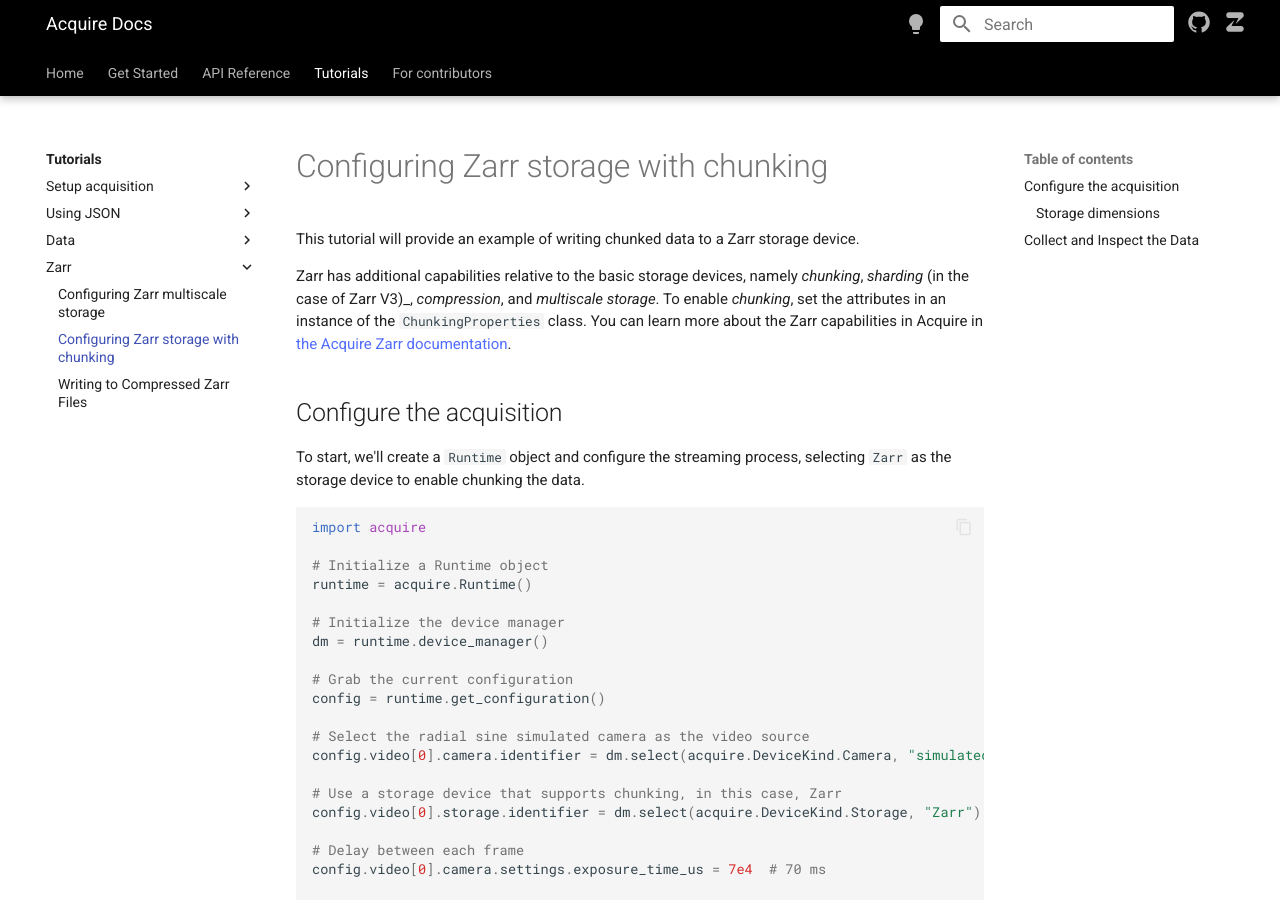
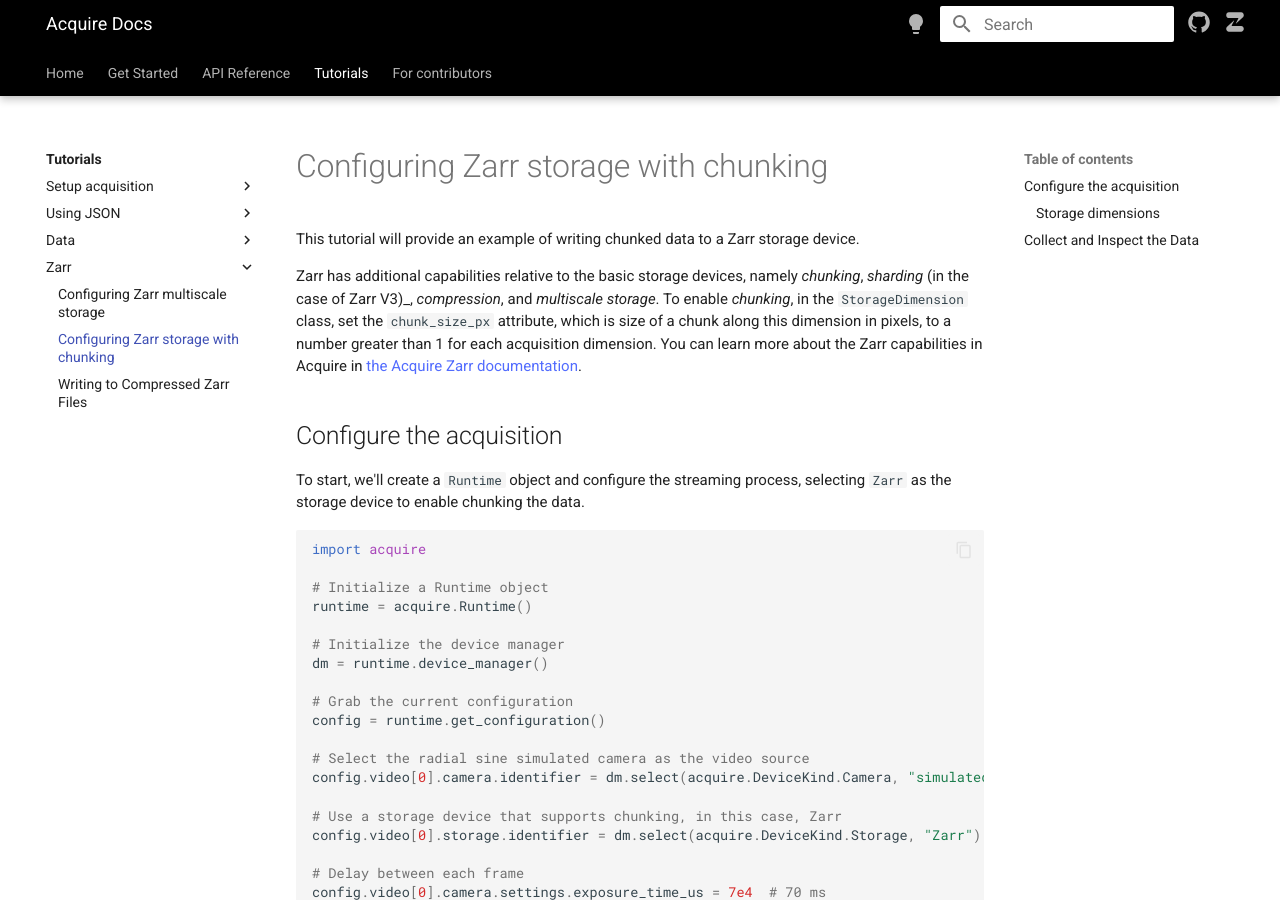
Before and after one commit to melissawm/acquire-docs, an MkDocs documentation site: the page built from docs/tutorials/zarr/chunked.md, in a window 1280 px wide and 900 px high. Built offline with MkDocs 1.6.1 and Material for MkDocs 9.7.7, drawn with Linux system fonts in a browser that asks for light colours; nearby versions of some CDN libraries; comment, search, counter and statistics services are not loaded.

Commit message:
Update chunked.md

```diff
--- a/docs/tutorials/zarr/chunked.md
+++ b/docs/tutorials/zarr/chunked.md
@@ -3,7 +3,7 @@
 This tutorial will provide an example of writing chunked data to a Zarr storage device.
 
 Zarr has additional capabilities relative to the basic storage devices, namely _chunking_, _sharding_ (in the case of Zarr V3)_, _compression_, and _multiscale storage_.
-To enable _chunking_, set the attributes in an instance of the `ChunkingProperties` class.
+To enable _chunking_, in the `StorageDimension` class, set the `chunk_size_px` attribute, which is size of a chunk along this dimension in pixels, to a number greater than 1 for each acquisition dimension.
 You can learn more about the Zarr capabilities in Acquire in [the Acquire Zarr documentation](https://github.com/acquire-project/acquire-driver-zarr).
 
 ## Configure the acquisition
```
